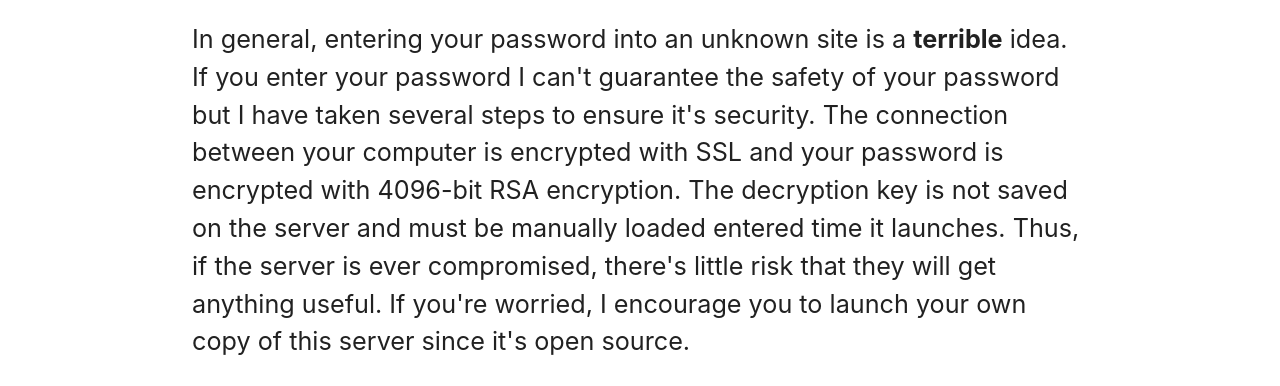
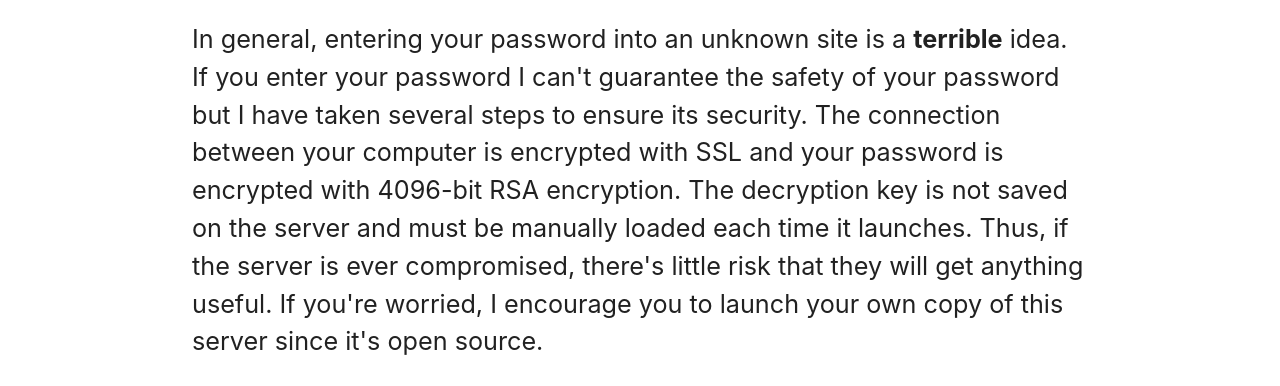
Before and after one commit to d4l3k/upass, a plain HTML site: page static/index.html in a window 1280 px wide. Shown: the part 682-1068 px from the top of the page. Drawn offline with nearby package versions, Linux system fonts and the light colour scheme.

Commit message:
Fixed grammar

```diff
--- a/static/index.html
+++ b/static/index.html
@@ -51,7 +51,7 @@
     <h3>Note on Security</h3>
     <p class="flow-text">
     In general, entering your password into an unknown site is a <b>terrible</b> idea.
-    If you enter your password I can't guarantee the safety of your password but I have taken several steps to ensure it's security. The connection between your computer is encrypted with SSL and your password is encrypted with 4096-bit RSA encryption. The decryption key is not saved on the server and must be manually loaded entered time it launches. Thus, if the server is ever compromised, there's little risk that they will get anything useful. If you're worried, I encourage you to launch your own copy of this server since it's open source.
+    If you enter your password I can't guarantee the safety of your password but I have taken several steps to ensure its security. The connection between your computer is encrypted with SSL and your password is encrypted with 4096-bit RSA encryption. The decryption key is not saved on the server and must be manually loaded each time it launches. Thus, if the server is ever compromised, there's little risk that they will get anything useful. If you're worried, I encourage you to launch your own copy of this server since it's open source.
     </p>
   </div>
 
```
